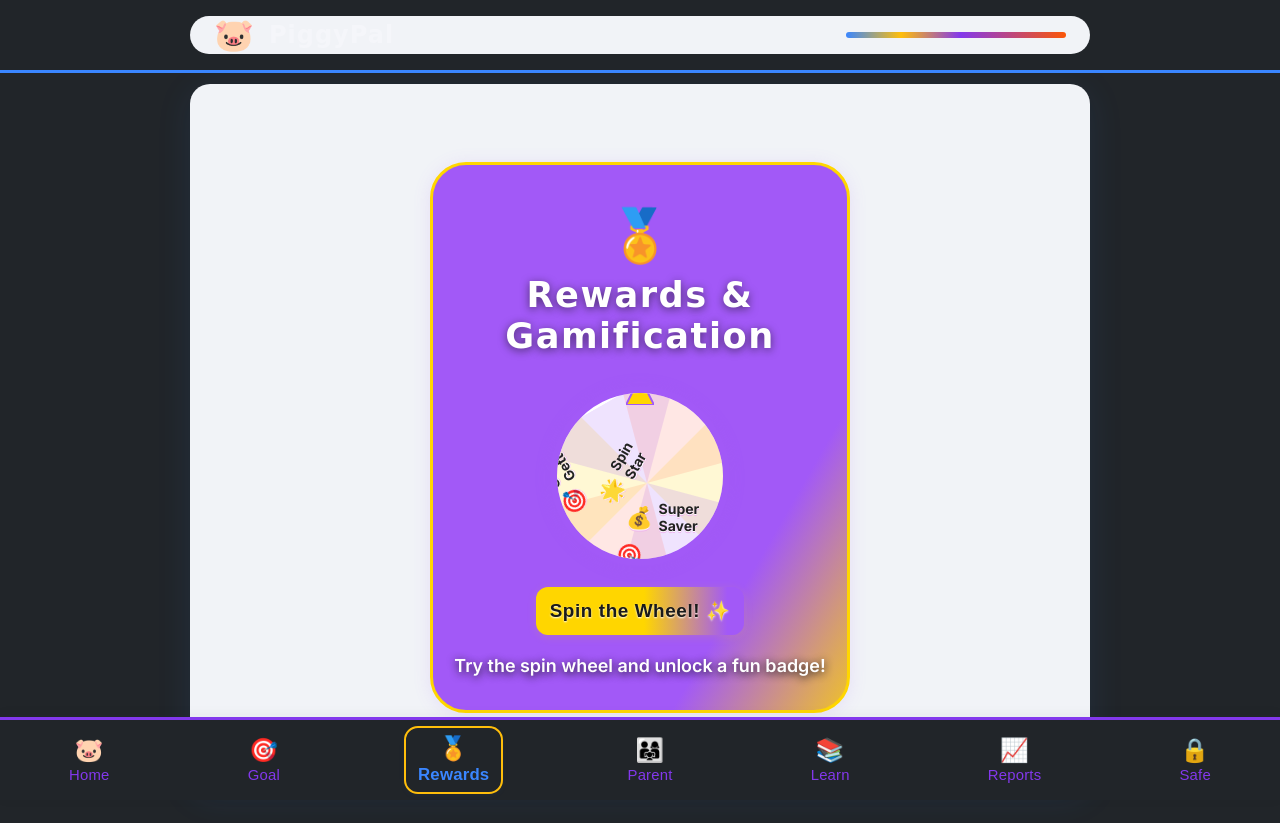
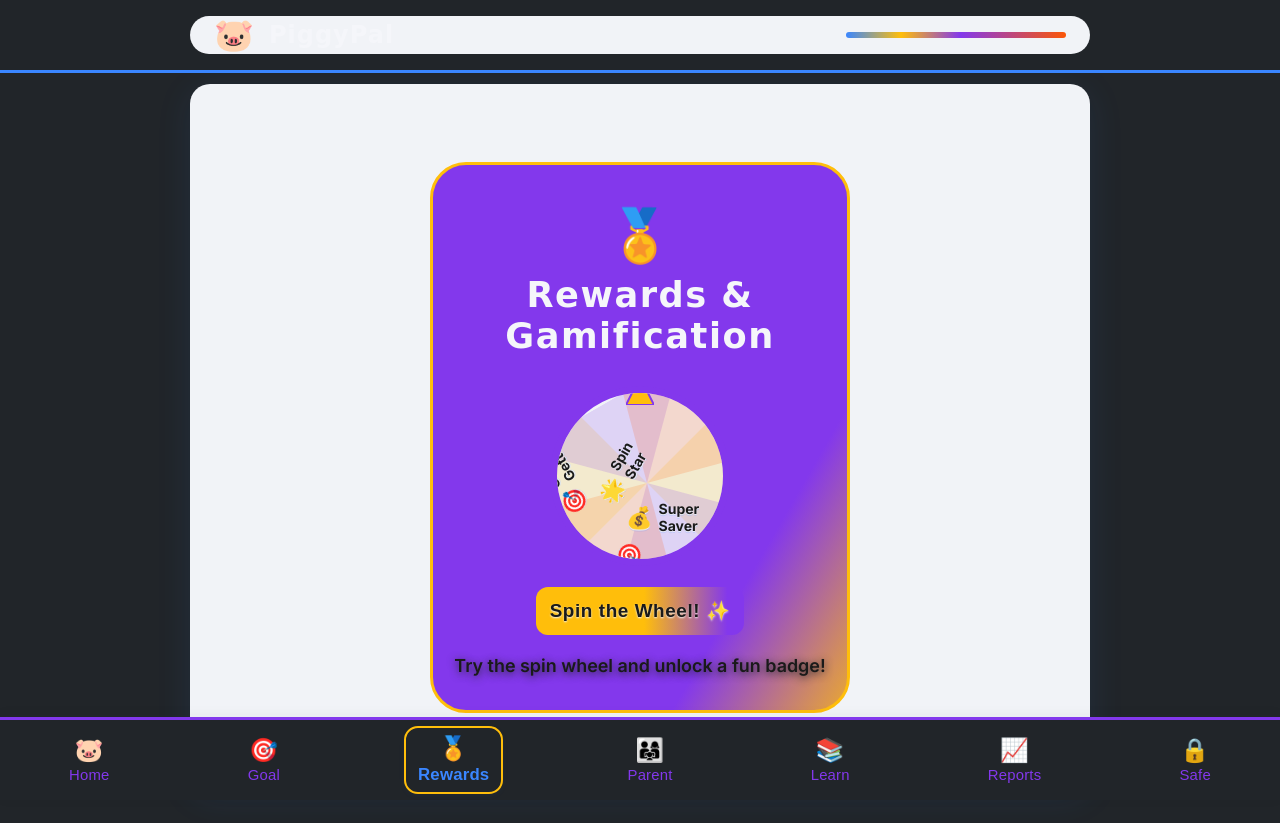
Before and after one commit to Workflow-Manager-admin/piggypal-26889-fd3a129f, a React (Create React App) app in the folder piggy_pal_frontend/: page / in a window 1280 px wide. Both pictures are taken after a click on the button "Rewards". Built offline with nearby package versions, Linux system fonts and the light colour scheme; the HTML template or start-up script is replaced by a standard one.

Commit message:
Auto-commit: Changes as of 2025-05-31T07:07:39.690590+00:00

```diff
--- a/piggy_pal_frontend/src/components/RewardsGamification.js
+++ b/piggy_pal_frontend/src/components/RewardsGamification.js
@@ -1,56 +1,58 @@
 import React, { useState } from "react";
 
+// PUBLIC_INTERFACE
 /**
  * Playful Rewards & Gamification screen featuring a "spin-the-wheel" demo mini-game
  * to unlock a badge, with animated feedback.
  */
-// PUBLIC_INTERFACE
 function RewardsGamification() {
   const [spinning, setSpinning] = useState(false);
   const [hasSpun, setHasSpun] = useState(false);
   const [badgeUnlocked, setBadgeUnlocked] = useState(false);
   const [wheelRotation, setWheelRotation] = useState(0);
 
+  // Palette colors mapped to semantic CSS vars
+  const BADGE_COLORS = [
+    "var(--accent-gold)",     // yellow
+    "var(--accent-purple)",   // purple
+    "var(--accent-orange)",   // coral/orange
+  ];
+
   const badges = [
     {
       name: "Super Saver",
       emoji: "💰",
       desc: "Saved 3 days in a row!",
-      color: "#FFD600"
+      color: "var(--accent-gold)"
     },
     {
       name: "Goal Getter",
       emoji: "🎯",
       desc: "Set your first goal.",
-      color: "#A259F7"
+      color: "var(--accent-purple)"
     },
     {
       name: "Spin Star",
       emoji: "🌟",
       desc: "Tried the wheel!",
-      color: "#FF6F61"
+      color: "var(--accent-orange)"
     },
   ];
 
-  // Just select a badge randomly on spin (for demo)
   function randomBadge() {
     return badges[Math.floor(Math.random() * badges.length)];
   }
 
   const [selectedBadge, setSelectedBadge] = useState(null);
 
-  // Handle spin action
   const spinWheel = () => {
     if (spinning) return;
     setSpinning(true);
     setHasSpun(true);
-
     // Random rotation, at least 3 full turns
-    const spinDegrees = 1440 + Math.floor(Math.random() * 360); // 4+ full spins
+    const spinDegrees = 1440 + Math.floor(Math.random() * 360);
     setWheelRotation(prev => prev + spinDegrees);
-    // Wheel spin lasts 2s
     setTimeout(() => {
-      // Unlock badge!
       const badge = randomBadge();
       setSelectedBadge(badge);
       setBadgeUnlocked(true);
@@ -58,7 +60,6 @@ function RewardsGamification() {
     }, 2000);
   };
 
-  // Reset everything
   const reset = () => {
     setBadgeUnlocked(false);
     setHasSpun(false);
@@ -66,14 +67,13 @@ function RewardsGamification() {
     setWheelRotation(0);
   };
 
-  // The slices for the wheel are based on the demo badges
   const wheelSlices = [
-    { label: badges[0].name, emoji: badges[0].emoji, color: "#FFD600" },
-    { label: badges[1].name, emoji: badges[1].emoji, color: "#A259F7" },
-    { label: badges[2].name, emoji: badges[2].emoji, color: "#FF6F61" },
-    { label: badges[0].name, emoji: badges[0].emoji, color: "#FFD600" },
-    { label: badges[1].name, emoji: badges[1].emoji, color: "#A259F7" },
-    { label: badges[2].name, emoji: badges[2].emoji, color: "#FF6F61" },
+    { label: badges[0].name, emoji: badges[0].emoji, color: "var(--accent-gold)" },
+    { label: badges[1].name, emoji: badges[1].emoji, color: "var(--accent-purple)" },
+    { label: badges[2].name, emoji: badges[2].emoji, color: "var(--accent-orange)" },
+    { label: badges[0].name, emoji: badges[0].emoji, color: "var(--accent-gold)" },
+    { label: badges[1].name, emoji: badges[1].emoji, color: "var(--accent-purple)" },
+    { label: badges[2].name, emoji: badges[2].emoji, color: "var(--accent-orange)" },
   ];
 
   return (
@@ -81,20 +81,20 @@ function RewardsGamification() {
       style={{
         maxWidth: 420,
         margin: "54px auto",
-        background: "linear-gradient(120deg, #A259F7 76%, #FFD600 105%)",
+        background: "linear-gradient(120deg, var(--accent-purple) 76%, var(--accent-gold) 105%)",
         borderRadius: 36,
-        boxShadow: "0 2px 18px 0 rgba(162,89,247,0.13)",
+        boxShadow: "0 2px 18px 0 var(--accent-purple)13",
         padding: "38px 18px 34px 18px",
         textAlign: "center",
-        border: "3.5px solid #FFD600",
+        border: "3.5px solid var(--accent-gold)",
         minHeight: 480,
         position: "relative"
       }}
     >
-      <div style={{ fontSize: "3.2rem", marginBottom: 8 }}>🏅</div>
+      <div style={{ fontSize: "3.2rem", marginBottom: 8, color: "var(--accent-gold)" }}>🏅</div>
       <h2
         style={{
-          color: "#fff",
+          color: "var(--text-dark)",
           fontFamily: "'Fredoka One','Comic Sans MS','Inter',sans-serif",
           fontWeight: 700,
           background: "unset",
@@ -103,24 +103,24 @@ function RewardsGamification() {
           fontSize: "2.2rem",
           margin: 0,
           letterSpacing: 1.5,
-          textShadow: "0 2px 9px #14141699"
+          textShadow: "0 2px 9px var(--background)99"
         }}
       >
         Rewards & Gamification
       </h2>
 
       {/* Mini-game: Spin-the-wheel */}
-      <div style={{ margin: '30px 0 0 0', display: "flex", flexDirection: "column", alignItems: "center" }}>
+      <div style={{ margin: "30px 0 0 0", display: "flex", flexDirection: "column", alignItems: "center" }}>
         <div
           aria-label="spin the wheel"
           style={{
             width: 180,
             height: 180,
             borderRadius: "50%",
-            border: "7px solid #A259F7",
-            background: "#fff",
+            border: "7px solid var(--accent-purple)",
+            background: "var(--surface)",
             margin: "0 auto 17px auto",
-            boxShadow: "0 2px 15px 0 rgba(162,89,247,0.21)",
+            boxShadow: "0 2px 15px 0 var(--accent-purple)21",
             position: "relative",
             overflow: "hidden",
             zIndex: 3,
@@ -138,7 +138,12 @@ function RewardsGamification() {
             pointerEvents: "none"
           }}>
             <svg width="28" height="28">
-              <polygon points="14,0 28,28 0,28" fill="#FFD600" stroke="#A259F7" strokeWidth="2" />
+              <polygon
+                points="14,0 28,28 0,28"
+                fill="var(--accent-gold)"
+                stroke="var(--accent-purple)"
+                strokeWidth="2"
+              />
             </svg>
           </div>
           {/* Wheel */}
@@ -181,20 +186,23 @@ function RewardsGamification() {
                       display: "flex",
                       alignItems: "center",
                       gap: 6,
-                      textShadow: "0 1px 0 #fff, 0 1.5px 0 #eaec",
+                      textShadow: "0 1px 0 var(--surface), 0 1.5px 0 var(--border-color)",
                       pointerEvents: "none",
                       userSelect: "none"
                     }}
                   >
                     {slice.emoji}{" "}
-                    <span style={{ fontSize: 14, color: "#222" }}>{slice.label}</span>
+                    <span style={{
+                      fontSize: 14,
+                      color: "var(--text-light)",
+                      textShadow: "0 1px 1px var(--surface), 0 1.5px 0 var(--border-color)"
+                    }}>{slice.label}</span>
                   </div>
                 </div>
               );
             })}
             {/* Slice backgrounds/segments */}
             {[...Array(wheelSlices.length)].map((_, i) => {
-              // Colored sectors
               const startAngle = (360 / wheelSlices.length) * i;
               return (
                 <div
@@ -222,9 +230,9 @@ function RewardsGamification() {
               marginTop: 4,
               minWidth: 120,
               background: spinning
-                ? "repeating-linear-gradient(120deg, #FFD600, #A259F7 10%, #FF6F61 25%)"
-                : "linear-gradient(90deg,#FFD600 52%,#A259F7 92%)",
-              color: "#1A1A1A",
+                ? "repeating-linear-gradient(120deg, var(--accent-gold), var(--accent-purple) 10%, var(--accent-orange) 25%)"
+                : "linear-gradient(90deg, var(--accent-gold) 52%, var(--accent-purple) 92%)",
+              color: "var(--text-light)",
               fontWeight: 700,
               fontSize: "1.18rem",
               border: "none",
@@ -234,8 +242,8 @@ function RewardsGamification() {
               transition: "background 0.18s",
               opacity: spinning ? 0.8 : 1,
               cursor: spinning ? "not-allowed" : "pointer",
-              boxShadow: "0 2px 10px 0 rgba(255, 214, 0, 0.14)",
-              textShadow: "0 1px 2px #fff"
+              boxShadow: "0 2px 10px 0 var(--accent-gold)14",
+              textShadow: "0 1px 2px var(--surface)"
             }}
             disabled={spinning}
             onClick={spinWheel}
@@ -264,9 +272,9 @@ function RewardsGamification() {
               style={{
                 fontSize: 62,
                 marginBottom: 6,
-                filter: "drop-shadow(0 5px 17px #FFD600aa)",
-                color: "#fff",
-                textShadow: "0 2px 14px #FFD60055, 0 3px 17px #14141699"
+                filter: "drop-shadow(0 5px 17px var(--accent-gold)aa)",
+                color: "var(--accent-gold)",
+                textShadow: "0 2px 14px var(--accent-gold)55, 0 3px 17px var(--background)99"
               }}
               aria-label="badge unlocked"
             >
@@ -274,31 +282,34 @@ function RewardsGamification() {
             </div>
             <div style={{
               fontWeight: 800,
-              color: "#fff",
+              color: "var(--text-dark)",
               fontSize: "1.43rem",
               marginBottom: 4,
               letterSpacing: 0.8,
-              textShadow: "0 2px 8px #141416"
+              textShadow: "0 2px 8px var(--background)"
             }}>
-              {selectedBadge.name} <span style={{ color: selectedBadge.color, textShadow: "0 2px 7px #FFD60066" }}>UNLOCKED!</span>
+              {selectedBadge.name} <span style={{
+                color: selectedBadge.color,
+                textShadow: "0 2px 7px var(--accent-gold)66"
+              }}>UNLOCKED!</span>
             </div>
             <div style={{
-              color: "#fff",
-              background: "#181818",
+              color: "var(--text-light)",
+              background: "var(--background)",
               padding: "11px 14px",
               borderRadius: 11,
               marginBottom: 10,
               fontSize: "1.08rem",
-              boxShadow: "0 4px 18px 0 #FFD60015, 0 2px 7px rgba(162,89,247,0.10)",
-              textShadow: "0 1px 3px #fff2"
+              boxShadow: "0 4px 18px 0 var(--accent-gold)15, 0 2px 7px var(--accent-purple)10",
+              textShadow: "0 1px 3px var(--surface)"
             }}>
               {selectedBadge.desc}
             </div>
             <button
               className="btn"
               style={{
-                background: "linear-gradient(98deg,#FFD600 61%,#A259F7 93%)",
-                color: "#fff",
+                background: "linear-gradient(98deg, var(--accent-gold) 61%, var(--accent-purple) 93%)",
+                color: "var(--button-text)",
                 fontWeight: 700,
                 marginTop: 10,
                 fontSize: "1.08rem",
@@ -306,7 +317,7 @@ function RewardsGamification() {
                 border: "none",
                 borderRadius: 10,
                 padding: "9px 22px",
-                boxShadow: "0 1px 6px 0 #FFD60044"
+                boxShadow: "0 1px 6px 0 var(--accent-gold)44"
               }}
               onClick={reset}
               aria-label="Play again"
@@ -329,14 +340,13 @@ function RewardsGamification() {
         }
         `}
       </style>
-      {/* Helper text or encouragement */}
       {!hasSpun && (
         <div style={{
           marginTop: 20,
-          color: "#fff",
+          color: "var(--text-light)",
           fontWeight: 600,
           fontSize: "1.12rem",
-          textShadow: "0 2px 8px #141416"
+          textShadow: "0 2px 8px var(--background)"
         }}>
           Try the spin wheel and unlock a fun badge!
         </div>
```
Also changed, not shown: 2 other files (tests, documents, lock files or other folders).
